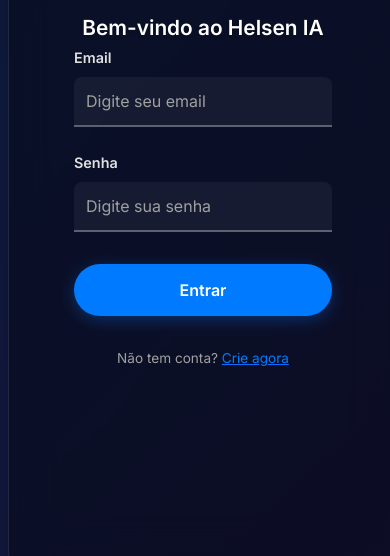
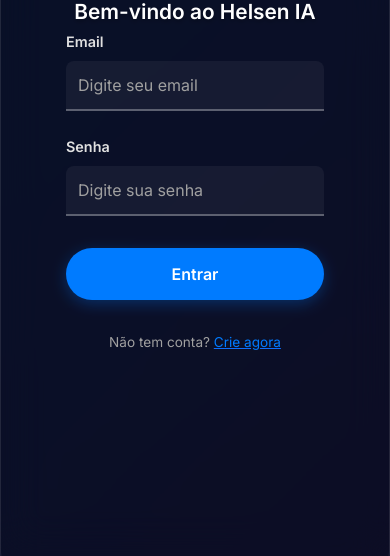
Before and after one commit to rxfxelx/PAC-LEAD-front-end, a plain HTML site: page login.html in a window 390 px wide. Shown: the part 288-844 px from the top of the page. Drawn offline with nearby package versions, Linux system fonts and the light colour scheme.

Commit message:
Update login.html

```diff
--- a/login.html
+++ b/login.html
@@ -299,7 +299,7 @@
     @media (max-width: 480px) {
       .left-panel {
         padding: 1.5rem 1rem;
-        margin: 1rem 0.5rem;
+        margin:-1rem 0rem;
       }
 
       .login-logo img {
```
